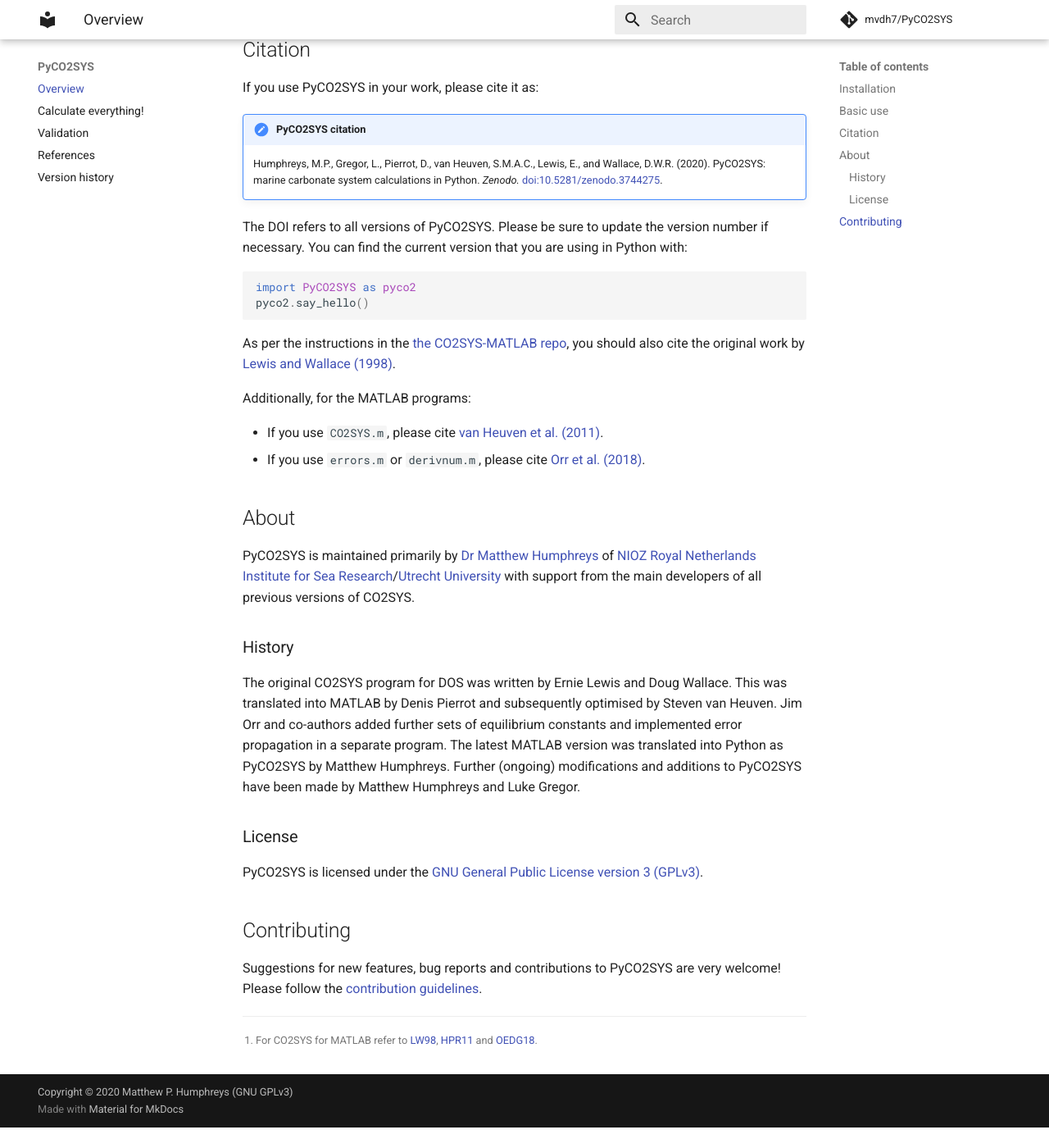
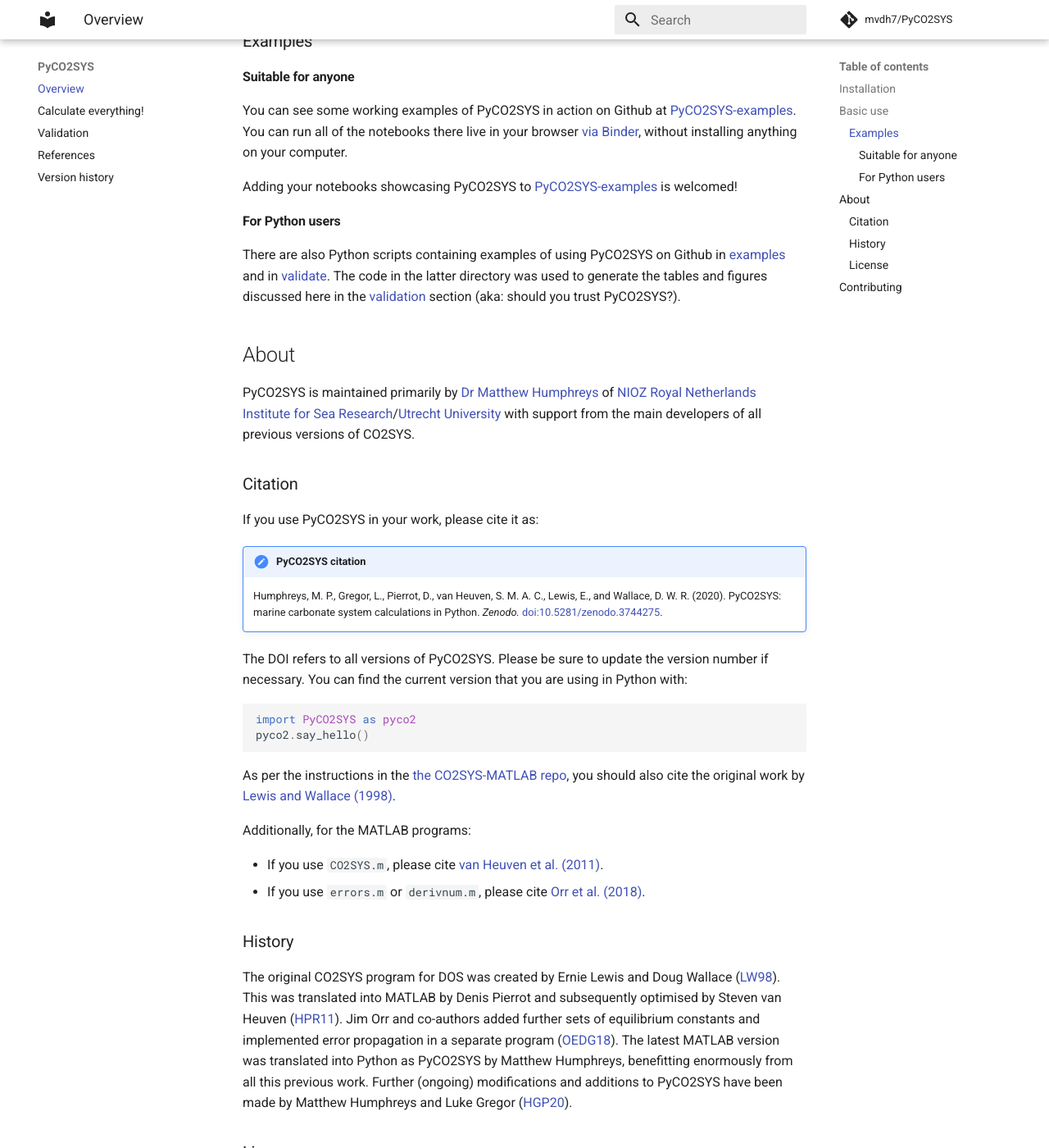
Before and after one commit to mvdh7/PyCO2SYS, an MkDocs documentation site: the page built from docs/index.md, in a window 1280 px wide and 1400 px high, scrolled down 1027 px. Shown: the whole window at 82% size. Built offline with MkDocs 1.6.1 and Material for MkDocs 9.7.7, drawn with Linux system fonts in a browser that asks for light colours; comment, search, counter and statistics services are not loaded; before the commit the page ends 2402 px from its top, so only the background shows below that; some of the changed text lies outside the part shown.

Commit message:
Final updates and clarifications

```diff
--- a/docs/index.md
+++ b/docs/index.md
@@ -32,12 +32,28 @@ However, the modules and functions contained within are not yet fully documented
 
     The output `CO2dict` is a [dict](https://docs.python.org/3/tutorial/datastructures.html#dictionaries) containing all the calculated variables as [NumPy arrays](https://docs.scipy.org/doc/numpy/reference/generated/numpy.array.html).  Its keys are named following the `HEADERS` output from the original MATLAB program.  See [Calculate everything!](co2sys) for all the details about the inputs and outputs.
 
-## Citation
+### Examples
+
+#### Suitable for anyone
+
+You can see some working examples of PyCO2SYS in action on Github at [PyCO2SYS-examples](https://github.com/mvdh7/PyCO2SYS-examples).  You can run all of the notebooks there live in your browser [via Binder](https://mybinder.org/v2/gh/mvdh7/PyCO2SYS-examples/master), without installing anything on your computer.
+
+Adding your notebooks showcasing PyCO2SYS to [PyCO2SYS-examples](https://github.com/mvdh7/PyCO2SYS-examples) is welcomed!
+
+#### For Python users
+
+There are also Python scripts containing examples of using PyCO2SYS on Github in [examples](https://github.com/mvdh7/PyCO2SYS/tree/master/examples) and in [validate](https://github.com/mvdh7/PyCO2SYS/tree/master/validate).  The code in the latter directory was used to generate the tables and figures discussed here in the [validation](validate) section (aka: should you trust PyCO2SYS?).
+
+## About
+
+PyCO2SYS is maintained primarily by [Dr Matthew Humphreys](https://mvdh.xyz/) of [NIOZ Royal Netherlands Institute for Sea Research](https://www.nioz.nl/en)/[Utrecht University](https://www.uu.nl/en) with support from the main developers of all previous versions of CO2SYS.
+
+### Citation
 
 If you use PyCO2SYS in your work, please cite it as:
 
 !!! note "PyCO2SYS citation"
-    Humphreys, M.P., Gregor, L., Pierrot, D., van Heuven, S.M.A.C., Lewis, E., and Wallace, D.W.R. (2020).  PyCO2SYS: marine carbonate system calculations in Python.  *Zenodo.*  [doi:10.5281/zenodo.3744275](http://doi.org/10.5281/zenodo.3744275).
+    Humphreys, M. P., Gregor, L., Pierrot, D., van Heuven, S. M. A. C., Lewis, E., and Wallace, D. W. R. (2020).  PyCO2SYS: marine carbonate system calculations in Python.  *Zenodo.*  [doi:10.5281/zenodo.3744275](http://doi.org/10.5281/zenodo.3744275).
 
 The DOI refers to all versions of PyCO2SYS.  Please be sure to update the version number if necessary.  You can find the current version that you are using in Python with:
 
@@ -52,20 +68,18 @@ Additionally, for the MATLAB programs:
   * If you use `CO2SYS.m`, please cite [van Heuven et al. (2011)](refs/#h).
   * If you use `errors.m` or `derivnum.m`, please cite [Orr et al. (2018)](refs/#o).
 
-## About
-
-PyCO2SYS is maintained primarily by [Dr Matthew Humphreys](https://mvdh.xyz/) of [NIOZ Royal Netherlands Institute for Sea Research](https://www.nioz.nl/en)/[Utrecht University](https://www.uu.nl/en) with support from the main developers of all previous versions of CO2SYS.
-
 ### History
 
-The original CO2SYS program for DOS was written by Ernie Lewis and Doug Wallace.  This was translated into MATLAB by Denis Pierrot and subsequently optimised by Steven van Heuven.  Jim Orr and co-authors added further sets of equilibrium constants and implemented error propagation in a separate program.  The latest MATLAB version was translated into Python as PyCO2SYS by Matthew Humphreys.  Further (ongoing) modifications and additions to PyCO2SYS have been made by Matthew Humphreys and Luke Gregor.
+The original CO2SYS program for DOS was created by Ernie Lewis and Doug Wallace ([LW98](refs/#l)).  This was translated into MATLAB by Denis Pierrot and subsequently optimised by Steven van Heuven ([HPR11](refs/#h)).  Jim Orr and co-authors added further sets of equilibrium constants and implemented error propagation in a separate program ([OEDG18](refs/#o)).  The latest MATLAB version was translated into Python as PyCO2SYS by Matthew Humphreys, benefitting enormously from all this previous work.  Further (ongoing) modifications and additions to PyCO2SYS have been made by Matthew Humphreys and Luke Gregor ([HGP20](refs/#h)).
 
 ### License
 
 PyCO2SYS is licensed under the [GNU General Public License version 3 (GPLv3)](https://www.gnu.org/licenses/gpl-3.0.en.html).
 
-[^1]: For CO2SYS for MATLAB refer to [LW98](refs/#l), [HPR11](refs/#h) and [OEDG18](refs/#o).
-
 ## Contributing
 
-Suggestions for new features, bug reports and contributions to PyCO2SYS are very welcome!  Please follow the [contribution guidelines](https://github.com/mvdh7/PyCO2SYS/blob/master/CONTRIBUTING.md).
+Suggestions for new features, bug reports and contributions to PyCO2SYS are very welcome.  Please follow the [contributing guidelines](https://github.com/mvdh7/PyCO2SYS/blob/master/CONTRIBUTING.md).
+
+To add a notebook to PyCO2SYS-examples, please follow the [contributing guidelines](https://github.com/mvdh7/PyCO2SYS-examples#contributing) of that repo.
+
+[^1]: For CO2SYS for MATLAB refer to [LW98](refs/#l), [HPR11](refs/#h) and [OEDG18](refs/#o).
```
Also changed, not shown: README.md (+0 -1 lines), docs/co2sys.md (+0 -4 lines), docs/versions.md (+2 -1 lines).
